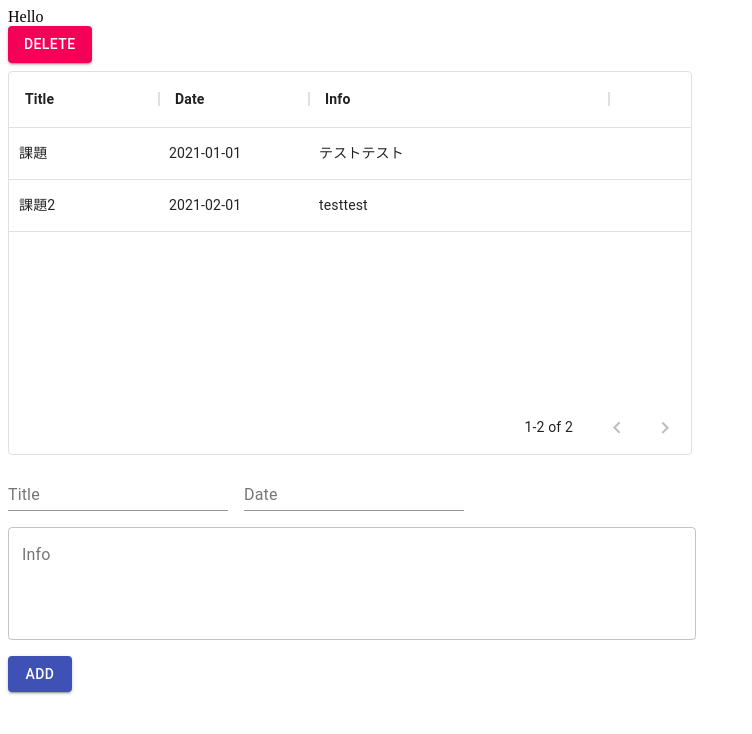
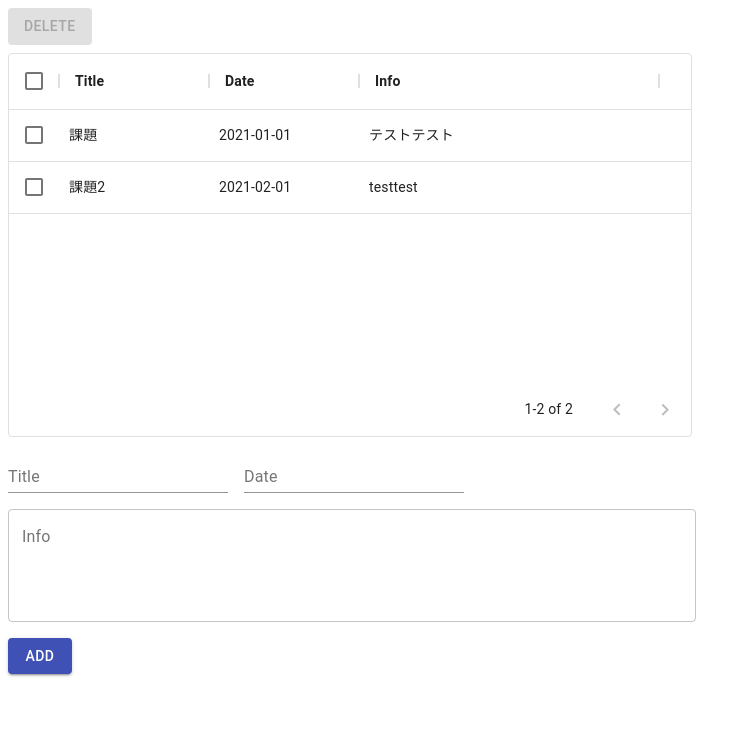
Before and after one commit to KouheiFurukawa/memo-app, a React app: page / in a window 1280 px wide. Shown: the top 734 px of the page, without its empty margins (0-752 px from the left). Built offline with nearby package versions, Linux system fonts and the light colour scheme; the HTML template or start-up script is replaced by a standard one.

Commit message:
implement deletion

```diff
--- a/redux/ActionTypes.jsx
+++ b/redux/ActionTypes.jsx
@@ -1,3 +1,4 @@
 export const MEMO_ADD = 'MEMO_ADD';
 export const MEMO_DELETE = 'MEMO_DELETE';
 export const CHANGE_INPUT = 'CHANGE_INPUT';
+export const CHANGE_SELECTED = 'CHANGE_SELECTED';
--- a/redux/actions.jsx
+++ b/redux/actions.jsx
@@ -6,10 +6,13 @@ const memoDelete = () => ({ type: types.MEMO_DELETE });
 
 const changeInput = (key, event) => ({ key, val: event.target.value, type: types.CHANGE_INPUT });
 
+const changeSelected = (event) => ({ val: event, type: types.CHANGE_SELECTED });
+
 const Actions = {
   memoAdd,
   memoDelete,
   changeInput,
+  changeSelected,
 };
 
 export default Actions;
--- a/redux/reducer.jsx
+++ b/redux/reducer.jsx
@@ -20,24 +20,32 @@ const initialState = {
     info: '',
     date: '',
   },
+  checked: [],
 };
 
 const reducer = (state = initialState, action) => {
+  const now = new Date();
   switch (action.type) {
     case types.MEMO_DELETE:
-      state.memo.push(action.data);
-      return state;
+      return {
+        ...state,
+        checked: [],
+        memo: state.memo.filter((x) => state.checked.indexOf(x.id) === -1),
+      };
     case types.MEMO_ADD:
       return {
+        ...state,
         input: {
           title: '',
           info: '',
           date: '',
         },
-        memo: [...state.memo, { ...state.input, id: state.memo.length + 1 }],
+        memo: [...state.memo, { ...state.input, id: now.getTime() }],
       };
     case types.CHANGE_INPUT:
       return { ...state, input: { ...state.input, [action.key]: action.val } };
+    case types.CHANGE_SELECTED:
+      return { ...state, checked: action.val };
     default:
       return state;
   }
--- a/src/component/TableComponent.jsx
+++ b/src/component/TableComponent.jsx
@@ -11,12 +11,18 @@ const TableComponent = (props) => {
     { field: 'info', headerName: 'Info', width: 300 },
   ];
 
-  const { state } = props;
+  const { state, actions } = props;
 
   return (
     <Grid container spacing={2}>
       <Grid item style={{ height: 400, width: 700 }}>
-        <DataGrid rows={state} columns={columns} pageSize={5} />
+        <DataGrid
+          rows={state}
+          columns={columns}
+          pageSize={5}
+          checkboxSelection
+          onSelectionModelChange={(params) => actions.changeSelected(params.selectionModel)}
+        />
       </Grid>
     </Grid>
   );
@@ -24,6 +30,7 @@ const TableComponent = (props) => {
 
 TableComponent.propTypes = {
   state: PropTypes.array.isRequired, // eslint-disable-line
+  actions: PropTypes.object.isRequired, // eslint-disable-line
 };
 
 export default TableComponent;
--- a/src/container/AppContainer.jsx
+++ b/src/container/AppContainer.jsx
@@ -24,16 +24,23 @@ const AppContainer = (props) => {
   const inputActions = useActions(Actions);
   const inputState = useSelector((state) => state.reducer.input);
   const tableState = useSelector((state) => state.reducer.memo);
+  const selectedState = useSelector((state) => state.reducer.checked);
 
   const inputProps = { state: inputState, inputActions, ...props };
-  const tableProps = { state: tableState, ...props };
+  const tableProps = { state: tableState, actions: inputActions, ...props };
 
   return (
     <div>
-      Hello
       <Grid container spacing={2}>
         <Grid item>
-          <Button variant="contained" color="secondary">Delete</Button>
+          <Button
+            variant="contained"
+            color="secondary"
+            onClick={() => inputActions.memoDelete()}
+            disabled={selectedState.length === 0}
+          >
+            Delete
+          </Button>
         </Grid>
       </Grid>
       <Table {...tableProps} />
```
